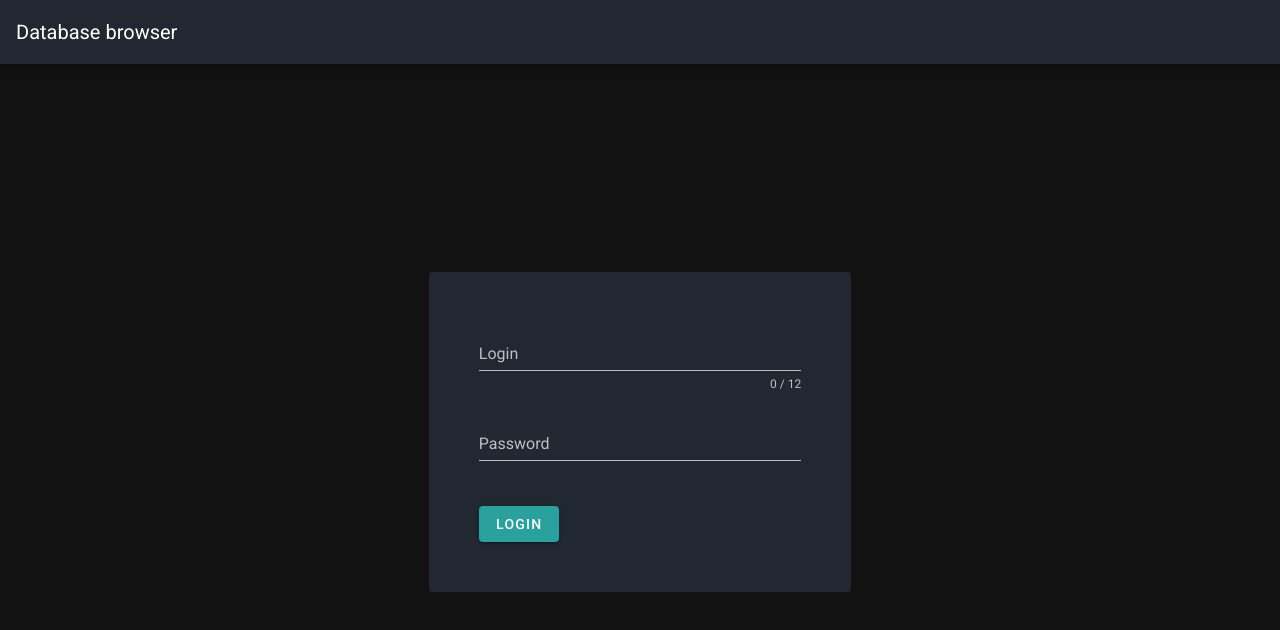
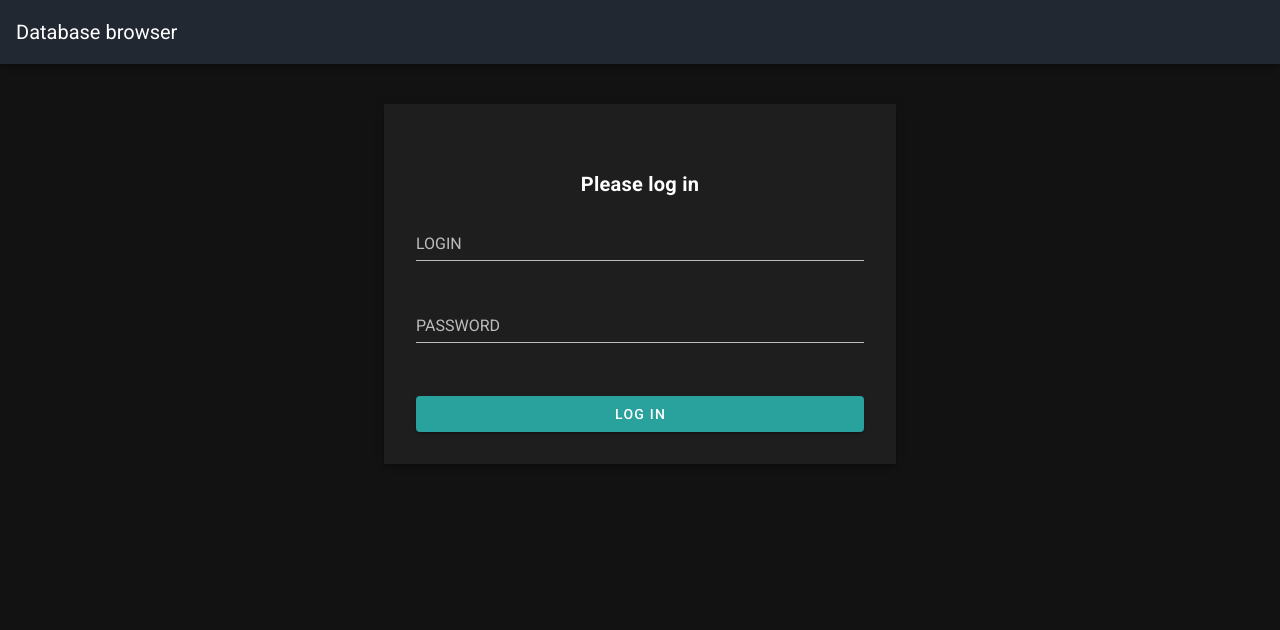
Before and after one commit to MartinKanera/ip-project, a Nuxt app in the folder frontend/: page / in a window 1280 px wide. Shown: the top 630 px of the page. Built offline with nearby package versions, Linux system fonts and the light colour scheme.

Commit message:
feat(auth): finished auth

```diff
--- a/frontend/layouts/default.vue
+++ b/frontend/layouts/default.vue
@@ -5,10 +5,26 @@
         <v-toolbar-title>Database browser</v-toolbar-title>
       </v-toolbar>
     </div>
-    <nuxt />
+    <v-content>
+      <v-container class="container-auth pa-5 mt-5" fluid>
+        <v-row no-gutters justify="center" align="center" class="min-h-screen">
+          <v-sheet
+            width="512"
+            class="container-content rounded-4"
+            :class="$vuetify.breakpoint.xsOnly ? 'min-h-screen min-w-screen' : ''"
+            :elevation="$vuetify.breakpoint.xsOnly ? 0 : 4"
+          >
+            <v-container class="pa-0" fluid>
+              <nuxt></nuxt>
+            </v-container>
+          </v-sheet>
+        </v-row>
+      </v-container>
+    </v-content>
   </v-app>
 </template>
 
-<style lang="sass"></style>
+<style lang="sass">
+</style>
 
 <script></script>
--- a/frontend/nuxt.config.ts
+++ b/frontend/nuxt.config.ts
@@ -53,8 +53,10 @@ const config: Configuration = {
     '@nuxtjs/pwa',
     // Doc: https://github.com/nuxt-community/dotenv-module
     '@nuxtjs/dotenv',
-    '@nuxtjs/proxy'
+    '@nuxtjs/proxy',
+    'cookie-universal-nuxt'
   ],
+
   /*
    ** Axios module configuration
    ** See https://axios.nuxtjs.org/options
@@ -63,8 +65,7 @@ const config: Configuration = {
   /*
    ** vuetify module configuration
    ** https://github.com/nuxt-community/vuetify-module
-   */
-  vuetify: {
+   */ vuetify: {
     customVariables: ['~/assets/variables.scss'],
     theme: {
       dark: true,
--- a/frontend/package.json
+++ b/frontend/package.json
@@ -27,6 +27,7 @@
     "@nuxtjs/proxy": "^1.3.3",
     "@nuxtjs/pwa": "^3.0.0-0",
     "@vue/composition-api": "^0.5.0",
+    "cookie-universal-nuxt": "^2.1.3",
     "nuxt": "^2.0.0"
   },
   "devDependencies": {
--- a/frontend/pages/index.vue
+++ b/frontend/pages/index.vue
@@ -1,77 +1,122 @@
 <template>
-  <div class="login-wrap">
-    <v-card class="login" color="secondary" flat>
-      <form>
+  <v-form
+    ref="form"
+    :class="$vuetify.breakpoint.name !== 'xs' ? 'relative' : ''"
+    class="pa-4 pa-sm-8"
+    lazy-validation
+  >
+    <v-row no-gutters justify="center" align="center">
+      <v-col class="pa-0" cols="12">
+        <h1 class="title font-weight-bold text-center mt-8">Please log in</h1>
         <v-text-field
           v-model="username"
-          class="mb-6"
-          :counter="12"
-          label="Login"
+          class="mt-4"
+          label="LOGIN"
+          color="accent"
+          type="text"
+          validate-on-blur
           required
         ></v-text-field>
         <v-text-field
           v-model="password"
-          class="mb-6"
-          label="Password"
+          class="mt-4"
+          label="PASSWORD"
+          color="accent"
           type="password"
           required
         ></v-text-field>
-        <v-btn class="custom-btn" color="accent" @click="login">Login</v-btn>
-      </form>
-    </v-card>
-  </div>
+        <v-btn class="mt-8 normal-case" color="accent" @click="login" block>Log in</v-btn>
+      </v-col>
+    </v-row>
+    <v-overlay color="black" absolute opacity="0.65" :value="loading">
+      <v-progress-circular size="40" color="secondary" indeterminate></v-progress-circular>
+    </v-overlay>
+    <v-snackbar
+      v-model="snackbar"
+      color="red"
+      :timeout="2000"
+      :vertical="$vuetify.breakpoint.name === 'xs'"
+    >
+      <div>{{ error }}</div>
+      <v-btn icon @click="snackbar = false"></v-btn>
+    </v-snackbar>
+  </v-form>
 </template>
 
-<style lang="sass" scoped>
-.login-wrap
-  width: 33%
-  margin: auto
-
-  .login
-    padding: 50px
-    width: 100%
-</style>
-
-<style scoped>
-@media only screen and (max-width: 978px) {
-  .login-wrap {
-    width: 75%;
-  }
-}
-</style>
-
 <script lang="ts">
-import { defineComponent, reactive, ref } from '@vue/composition-api';
+import { defineComponent, ref, onMounted } from '@vue/composition-api';
 import axios from 'axios';
 
 export default defineComponent({
-  setup() {
+  setup(_, context) {
     const username = ref('');
     const password = ref('');
-    const idk = ref(null);
+    const loading = ref(false);
+    const snackbar = ref(false);
+    const error = ref('Your session has expired');
 
     async function login() {
+      loading.value = true;
+
       try {
         const response = await axios.post(
-          'http://a2017kanema.delta-studenti.cz/api/auth/login.php',
+          process.env.API_URL + '/api/auth/login.php',
           {
             data: {
-              login: 'franta',
-              password: 'Heslo123'
+              login: username.value,
+              password: password.value
             }
           }
         );
 
-        console.log(response.data);
+        const data = await response.data;
+
+        localStorage.setItem('jwt', data.jwt);
+
+        const { user_id, first_name, last_name, admin } = data.user;
+
+        context.root.$store.commit('HYDRATE', {
+          id: user_id,
+          firstName: first_name,
+          lastName: last_name,
+          isAdmin: admin
+        });
+
+        context.root.$root.$router.push('/users');
       } catch (e) {
         console.log(e);
+        error.value = 'Login or password is incorrect';
+        snackbar.value = true;
       }
+
+      loading.value = false;
     }
+
+    onMounted(async () => {
+      const jwt = localStorage.getItem('jwt') ?? false;
+
+      if (jwt) {
+        try {
+          loading.value = true;
+          await context.root.$store.dispatch('fetchUserData', jwt);
+
+          context.root.$root.$router.push('/users');
+        } catch (e) {
+          loading.value = false;
+          snackbar.value = true;
+
+          localStorage.removeItem('jwt');
+        }
+      }
+    });
 
     return {
       login,
       username,
-      password
+      password,
+      snackbar,
+      loading,
+      error
     };
   }
 });
--- /dev/null
+++ b/frontend/pages/users.vue
@@ -0,0 +1,39 @@
+<template>
+  <div>
+    <v-overlay color="black" absolute opacity="1" :value="loading">
+      <v-progress-circular size="40" color="secondary" indeterminate></v-progress-circular>
+    </v-overlay>
+  </div>
+</template>
+
+<script lang="ts">
+import { defineComponent, ref, onMounted } from '@vue/composition-api';
+import axios from 'axios';
+
+export default defineComponent({
+  setup(_, context) {
+    const loading = ref(true);
+
+    onMounted(async () => {
+      const jwt = localStorage.getItem('jwt') ?? false;
+
+      if (jwt) {
+        try {
+          await context.root.$store.dispatch('fetchUserData', jwt);
+          loading.value = false;
+        } catch (e) {
+          context.root.$root.$router.replace('/');
+
+          localStorage.removeItem('jwt');
+        }
+      } else {
+        context.root.$root.$router.replace('/');
+      }
+    });
+
+    return {
+      loading
+    };
+  }
+});
+</script>
--- /dev/null
+++ b/frontend/store/index.ts
@@ -0,0 +1,51 @@
+import { GetterTree, ActionTree, MutationTree } from 'vuex';
+import axios from 'axios';
+
+export const state = () => ({
+  id: 0,
+  firstName: '',
+  lastName: '',
+  isAdmin: false
+});
+
+export type RootState = ReturnType<typeof state>;
+
+export const mutations: MutationTree<RootState> = {
+  HYDRATE: (
+    state,
+    {
+      id,
+      firstName,
+      lastName,
+      isAdmin
+    }: { id: number; firstName: string; lastName: string; isAdmin: number }
+  ) => {
+    state.id = id;
+    state.firstName = firstName;
+    state.lastName = lastName;
+    state.isAdmin = isAdmin === 1;
+  }
+};
+
+export const actions: ActionTree<RootState, RootState> = {
+  async fetchUserData({ commit }, jwt) {
+    const response = await axios({
+      method: 'post',
+      url: process.env.API_URL + '/api/user/data.php',
+      headers: {
+        Authorization: `Bearer ${jwt}`
+      }
+    });
+
+    const { user_id, first_name, last_name, admin } = response.data;
+
+    commit('HYDRATE', {
+      id: user_id,
+      firstName: first_name,
+      lastName: last_name,
+      isAdmin: admin
+    });
+  }
+};
+
+export const getters = () => {};
```
Also changed, not shown: 2 other files (tests, documents, lock files or other folders).
